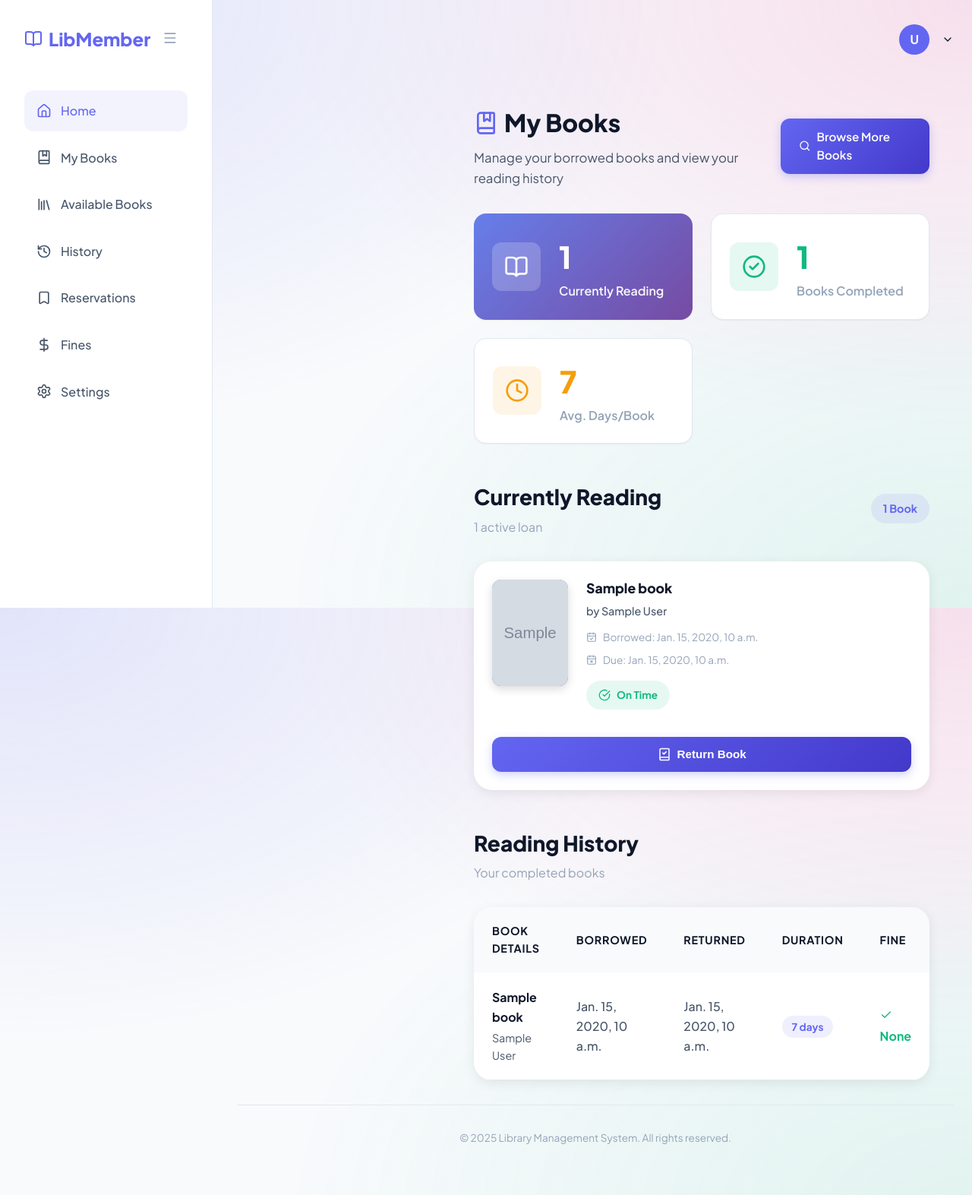
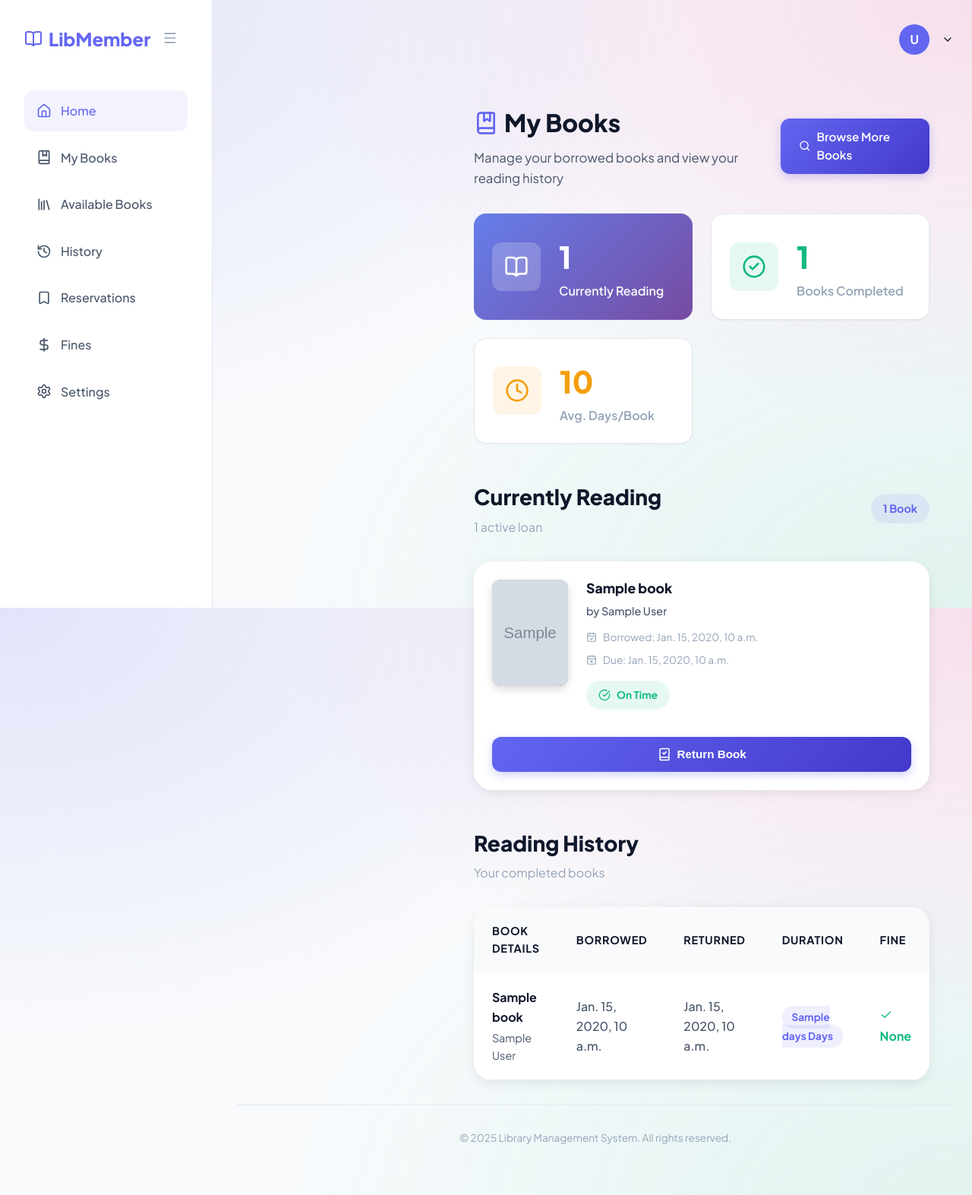
Before and after one commit to Dosani420/Library-Managment-system-with-Django, a Django app: template library_system/library_management/templates/borrowed_books.html in a window 1280 px wide. Shown: the whole page at 76% size. Run offline with Django 5.2, Linux system fonts and the light colour scheme; the template is opened without the code that fills it: most values are stand-ins (such as "Sample title", 1, 10 or a date in 2020).

Commit message:
added borrow duration and average days per book

```diff
--- a/library_system/library_management/templates/borrowed_books.html
+++ b/library_system/library_management/templates/borrowed_books.html
@@ -72,7 +72,7 @@
                     <i data-lucide="clock" style="width: 32px; height: 32px;"></i>
                 </div>
                 <div>
-                    <div style="font-size: 2.5rem; font-weight: 900; color: var(--warning);">7</div>
+                    <div style="font-size: 2.5rem; font-weight: 900; color: var(--warning);">{{ average_days }}</div>
                     <div style="color: var(--text-muted); font-size: 1rem; font-weight: 600;">Avg. Days/Book</div>
                 </div>
             </div>
@@ -226,12 +226,14 @@
                             </td>
                             <td style="padding: 1.25rem 1.5rem; color: var(--text-secondary); font-weight: 500;">{{ record.borrow_date }}</td>
                             <td style="padding: 1.25rem 1.5rem; color: var(--text-secondary); font-weight: 500;">{{ record.return_date }}</td>
+
                             <td style="padding: 1.25rem 1.5rem;">
                                 <span
                                     style="background: rgba(99, 102, 241, 0.1); color: var(--primary); padding: 0.4rem 0.8rem; border-radius: 999px; font-size: 0.85rem; font-weight: 700;">
-                                    7 days
+                                    {{ record.borrow_duration.days }} Days
                                 </span>
                             </td>
+
                             <td style="padding: 1.25rem 1.5rem;">
                                 {% if record.fine > 0 %}
                                 <span style="color: var(--danger); font-weight: 800; font-size: 1.05rem;">PKR {{ record.fine }}</span>
--- a/library_system/library_management/urls.py
+++ b/library_system/library_management/urls.py
@@ -31,7 +31,7 @@ urlpatterns = [
     # Members Operations URLs
     path('home/',views.user,name='user'),
     path('available_books/',views.available_books,name='available_books'),
-    path('my_books/',views.my_books,name='my_books'),
+    path('my_books/',views.borrowed_books,name='my_books'),
     path('history/',views.member_history,name='member_history'),
     path('fines/',views.member_fine,name='fines'),
 
```
Also changed, not shown: library_system/library_management/models.py (+8 -0 lines), library_system/library_management/views.py (+7 -2 lines), library_system/db.sqlite3, library_system/library_management/migrations/0020_borrowrecord_borrow_duration.py (added), library_system/media/images/Pride_and_Prejudice.jpg (added).
